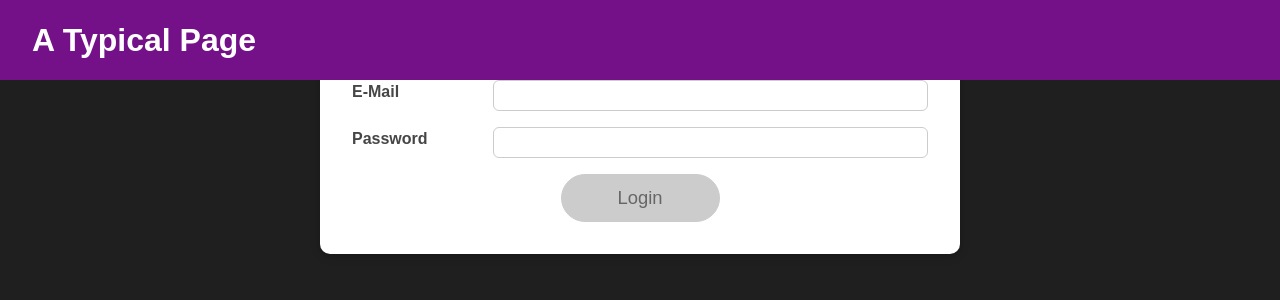
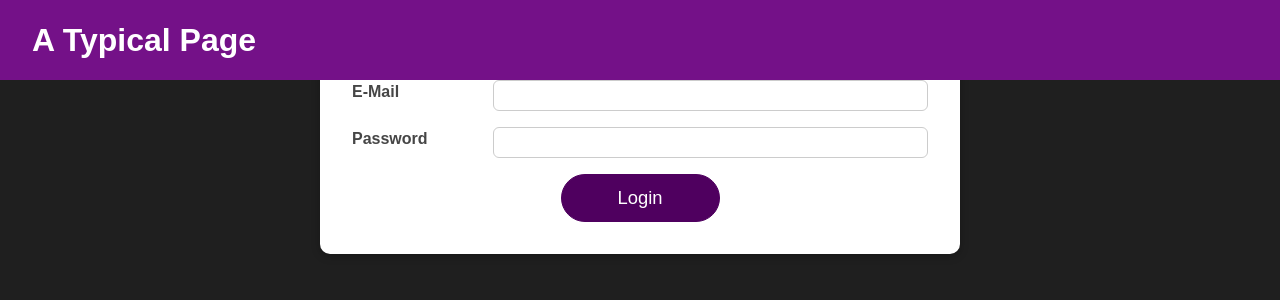
Before and after one commit to Yash1Hingu/Advance_Hook_Login_portal, a React (Create React App) app: page / in a window 1280 px wide. Shown: the top 300 px of the page. Built offline with nearby package versions, Linux system fonts and the light colour scheme.

Commit message:
UPDATE -- formvalidation using useEffect

```diff
--- a/src/components/Login/Login.js
+++ b/src/components/Login/Login.js
@@ -41,35 +41,26 @@ const Login = (props) => {
     }
   )
 
-  // useEffect(() => {
-  //   const indetifier = setTimeout(() => {
-  //     console.log("Form Vaildating!")
-  //     setFormIsValid(
+  useEffect(() => {
+    const indetifier = setTimeout(() => {
+      console.log("Form Vaildating!")
+      setFormIsValid(
+        emailState.isValid && passwordState.isValid
+      );
+    }, 500);
 
-  //       enteredEmail.includes('@') && enteredPassword.trim().length > 6
-  //     );
-  //   }, 500);
-
-  //   return () => {
-  //     console.log("CLEANUP");
-  //     clearTimeout(indetifier);
-  //   }
-  // }, [enteredEmail, enteredPassword])
+    return () => {
+      console.log("CLEANUP");
+      clearTimeout(indetifier);
+    }
+  }, [emailState, passwordState])
 
   const emailChangeHandler = (event) => {
     dispatchEmail({ type: 'USER_INPUT', val: event.target.value });
-
-    setFormIsValid(
-      emailState.isValid && passwordState.isValid
-    );
   };
 
   const passwordChangeHandler = (event) => {
     dispatchPassword({ type: 'USER_INPUT', val: event.target.value });
-
-    setFormIsValid(
-      emailState.isValid && passwordState.isValid
-    );
   };
 
   const validateEmailHandler = () => {
```
